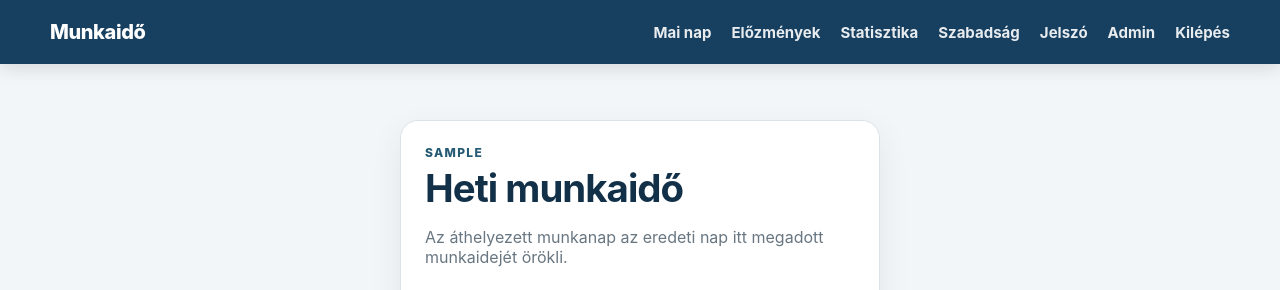
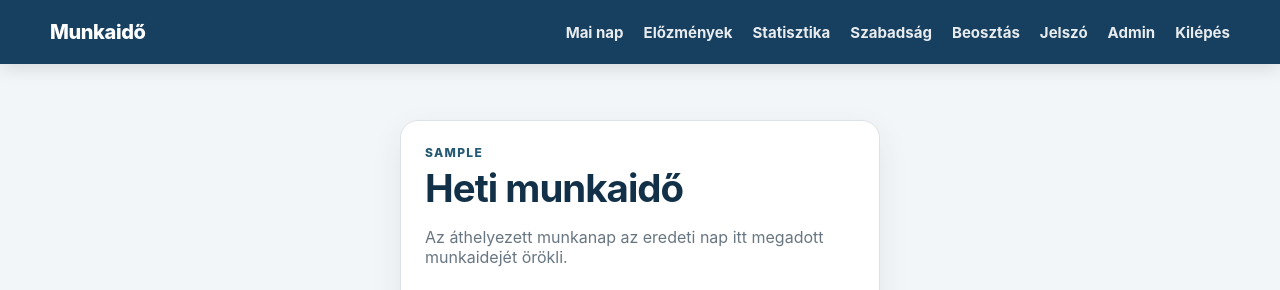
Before and after one commit to Nicqx/munkaido-nyilvantarto, a Flask app: page /schedule in a window 1280 px wide. Shown: the top 290 px of the page. Run offline with Flask 3, Linux system fonts and the light colour scheme; the visitor is signed in with stand-in values (Sample User, id 1); data comes from the database, SQL or seed files in the repository; data that the repository does not hold is empty; parts of the project's set-up code (start-up, migrations or seed data) failed here and were passed over.

Commit message:
feat: egyéni beosztás és heti pótlás (worktime/templates/base.html)

```diff
--- a/worktime/templates/base.html
+++ b/worktime/templates/base.html
@@ -17,6 +17,7 @@
         <a href="{{ url_for('history') }}">Előzmények</a>
         <a href="{{ url_for('stats') }}">Statisztika</a>
         <a href="{{ url_for('leave') }}">Szabadság</a>
+        <a href="{{ url_for('my_schedule') }}">Beosztás</a>
         <a href="{{ url_for('change_password') }}">Jelszó</a>
         {% if g.user['is_admin'] %}
           <a href="{{ url_for('admin_users') }}">Admin</a>
```
